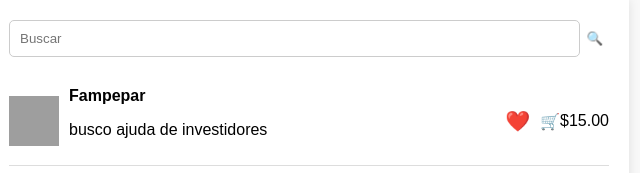
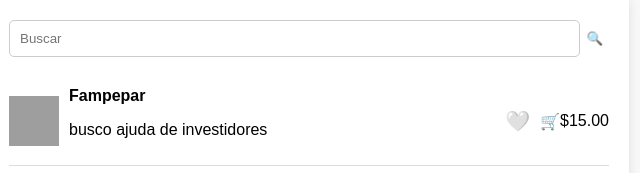
Before and after one commit to pedro-bolinha/VPE, a plain HTML site: page lista_de_empresas.html in a window 1280 px wide. Shown: the top 173 px of the page, 331-971 px from the left. Drawn offline with Linux system fonts and the light colour scheme; grey boxes are pictures that could not be loaded.

Commit message:
lista_de_empresas.html

```diff
--- a/lista_de_empresas.html
+++ b/lista_de_empresas.html
@@ -85,7 +85,7 @@
                 <h3>Fampepar</h3>
                 <p>busco ajuda de investidores</p>
             </div>
-            <span class="favorite">❤️</span>
+            <span class="favorite">🤍</span>
             <span class="cart">🛒</span>
             <span>$15.00</span>
         </div>
```
